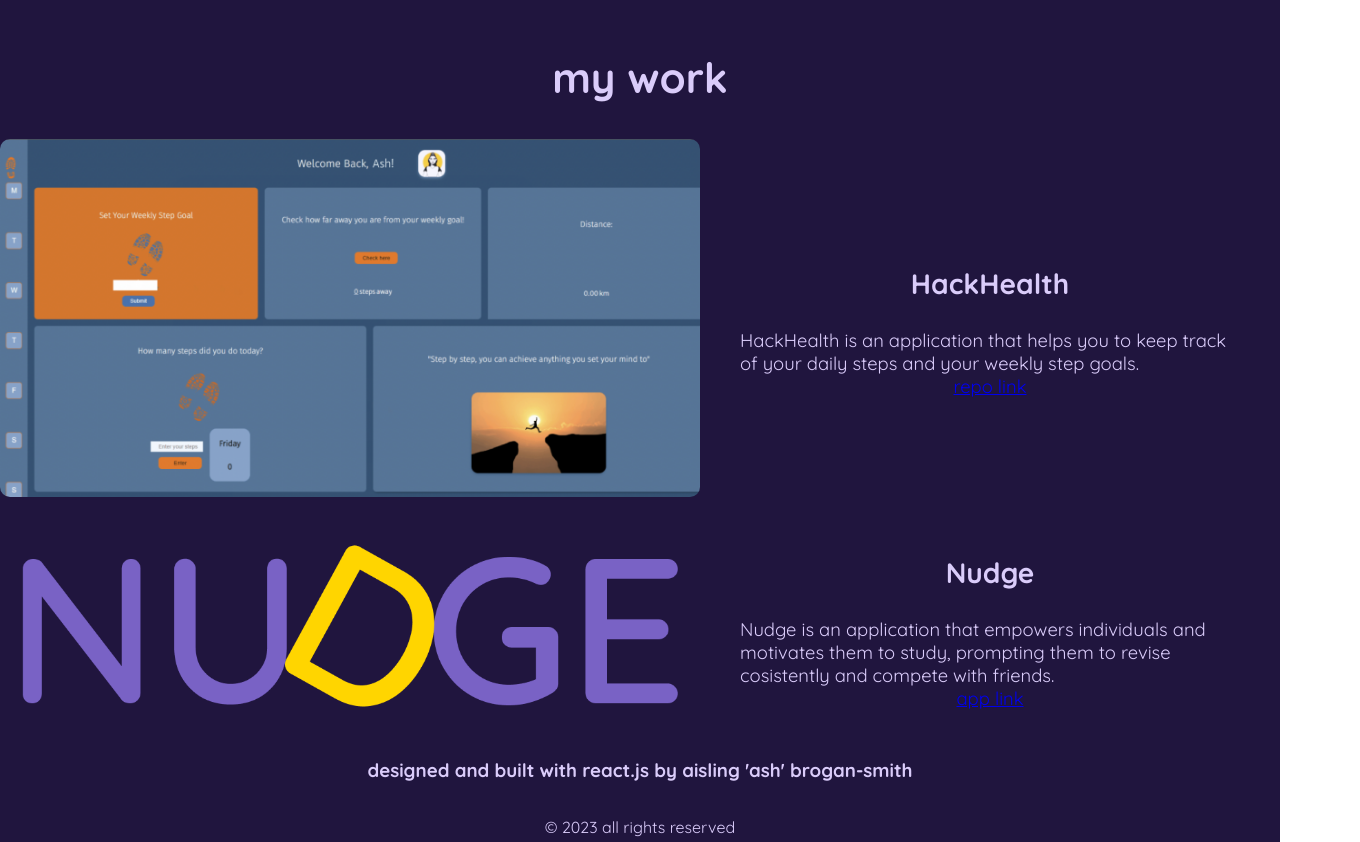
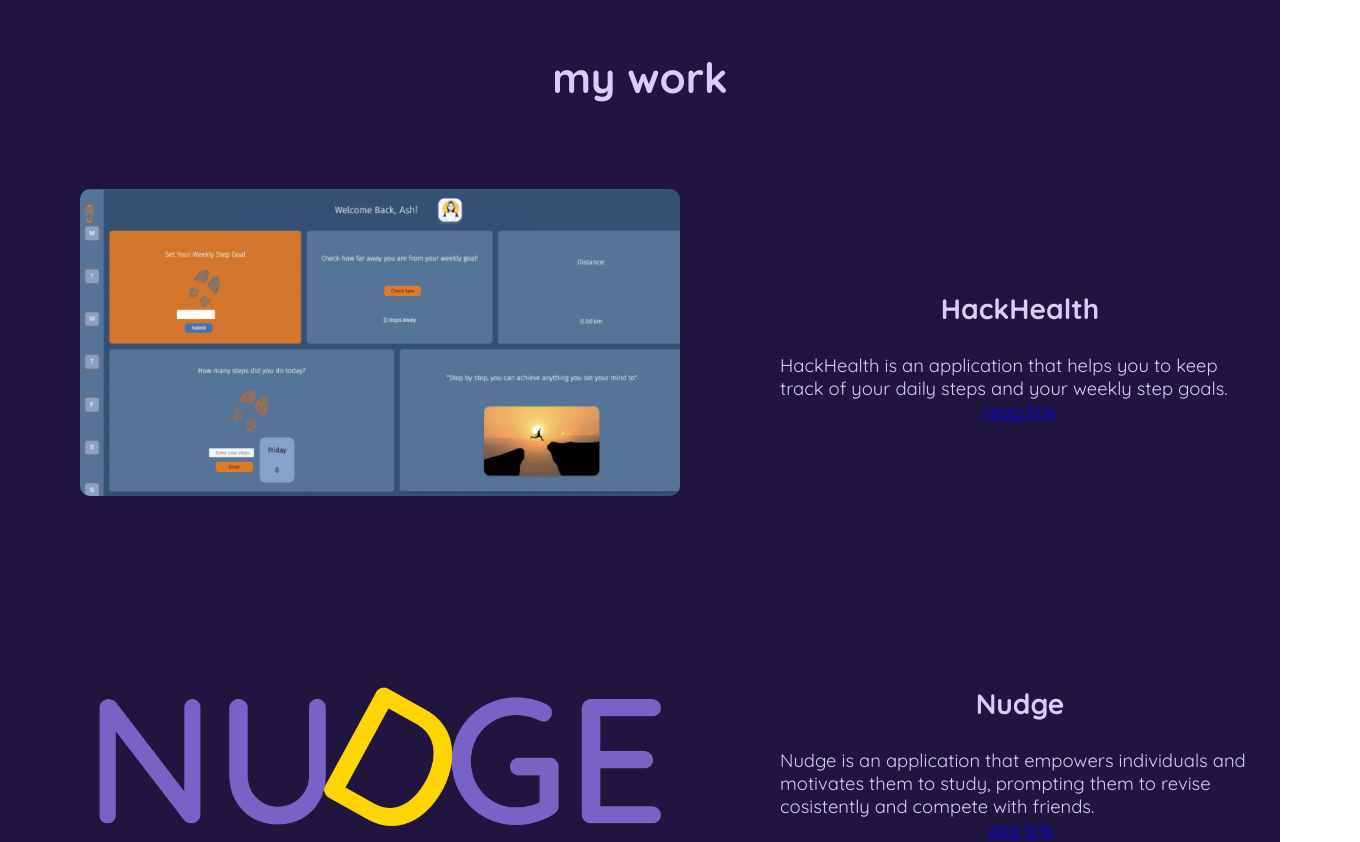
Before and after one commit to ashwantspizza/mywebsite, a React (Create React App) app in the folder ash-website/: page / in a window 1280 px wide. Shown: the part 680-1522 px from the top of the page, 1360 px wide, since content can reach past the window. Built offline with nearby package versions, Linux system fonts and the light colour scheme.

Commit message:
desired layout

```diff
--- a/ash-website/src/components/LandingPage.css
+++ b/ash-website/src/components/LandingPage.css
@@ -53,6 +53,8 @@
   flex-direction: row;
   justify-content: center;
   align-items: center;
+  margin-left: 160px;
+  margin-top: 50px;
   height: 100%;
   width: 100%;
 }
@@ -62,8 +64,8 @@
   flex-direction: column;
   justify-content: center;
   align-items: center;
-  margin-left: 40px;
-  margin-right: 40px;
+  margin-left: 100px;
+  margin-right: 100px;
   height: 100%;
   width: 100%;
 }
@@ -74,7 +76,7 @@
   justify-content: center;
   border-radius: 10px;
   height: 100%;
-  width: 700px;
+  width: 600px;
 }
 
 .hackhealth-project-title {
@@ -112,6 +114,8 @@
   flex-direction: row;
   justify-content: center;
   align-items: center;
+  margin-left: 160px;
+  margin-top: 150px;
   height: 100%;
   width: 100%;
 }
@@ -121,8 +125,8 @@
   flex-direction: column;
   justify-content: center;
   align-items: center;
-  margin-left: 40px;
-  margin-right: 40px;
+  margin-left: 100px;
+  margin-right: 100px;
   height: 100%;
   width: 100%;
 }
@@ -131,9 +135,8 @@
   display: flex;
   flex-direction: column;
   justify-content: center;
-  border-radius: 10px;
   height: 100%;
-  width: 700px;
+  width: 600px;
 }
 
 .nudge-project-title {
```
